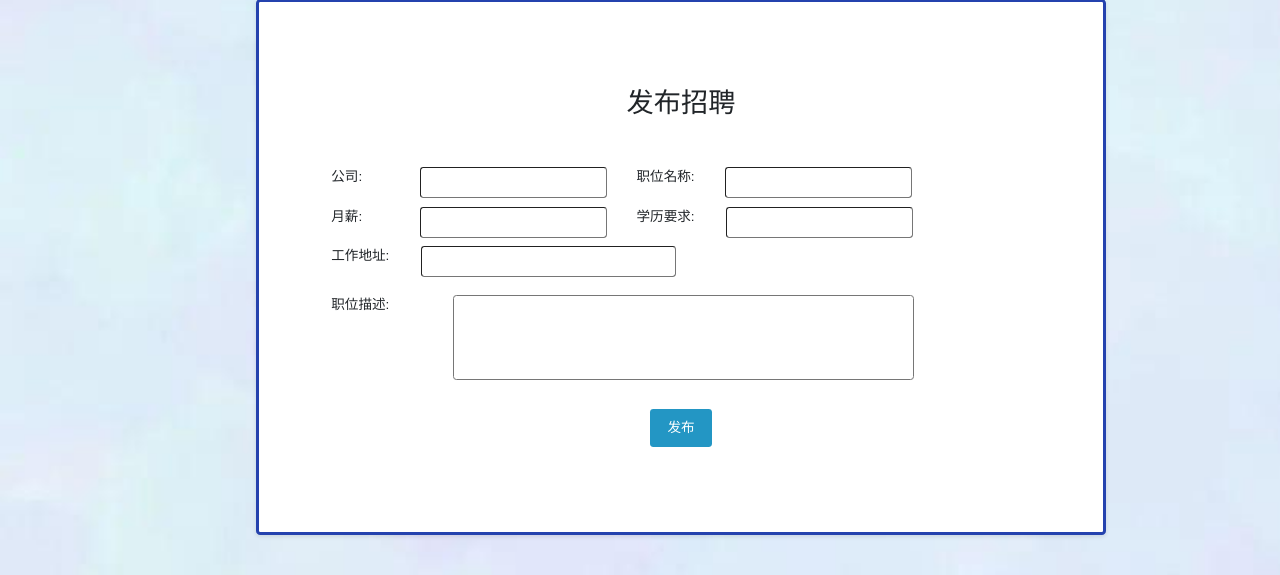
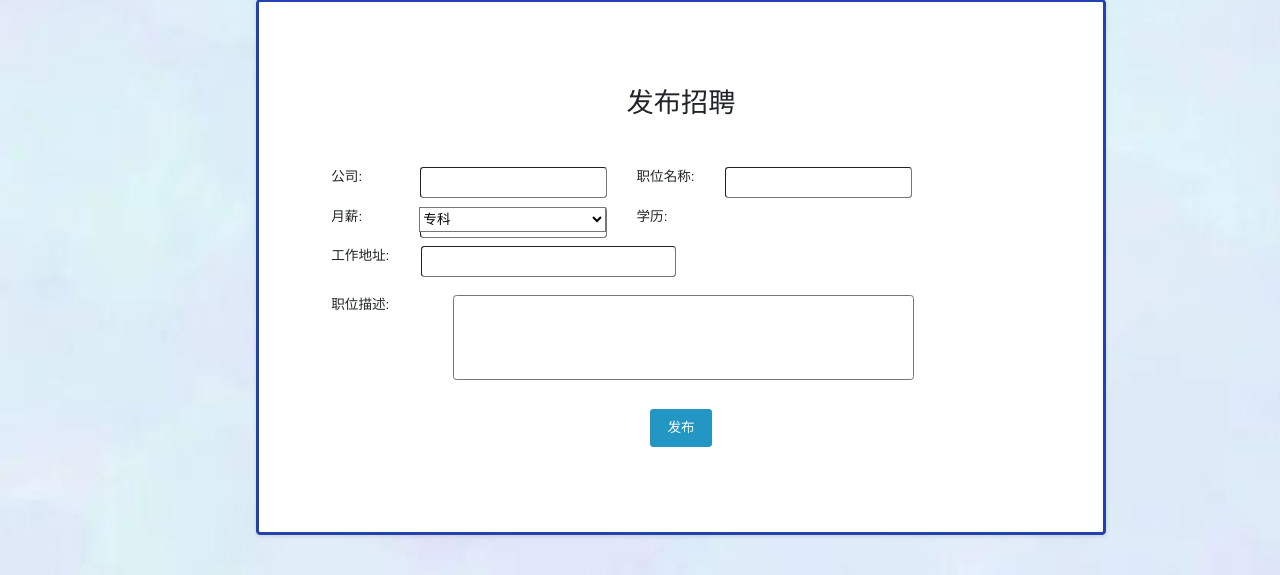
Before and after one commit to jinhui66/flask, a Flask app: page /recruit_release in a window 1280 px wide. Shown: the part 161-736 px from the top of the page. Run offline with Flask 3, Linux system fonts and the light colour scheme; some libraries are stand-ins or nearby versions.

Commit message:
学历修改

```diff
--- a/templates/admin/recruit_release.html
+++ b/templates/admin/recruit_release.html
@@ -23,8 +23,14 @@
         <div class="row">
             <div class="label">月薪:</div>
             <div class="input-wrapper"><input type="text" id="salary" name="salary" required> </div>
-            <div class="label">学历要求:</div>
-            <div class="input-wrapper"><input type="text" id="education" name="education" required style="position: relative;left: 1px;"> </div>
+            <div class="label">学历:</div>
+            <div class="input-wrapper">
+                <select id="education" name="education" style="position: relative;left: -360px;">
+                    <option value="专科" >专科</option>
+                    <option value="本科" >本科</option>
+                    <option value="研究生" >研究生</option>
+                </select>
+            </div>
         </div>
 
         <div class="row">
```
Also changed, not shown: templates/menu/resume.html (+4 -6 lines).
